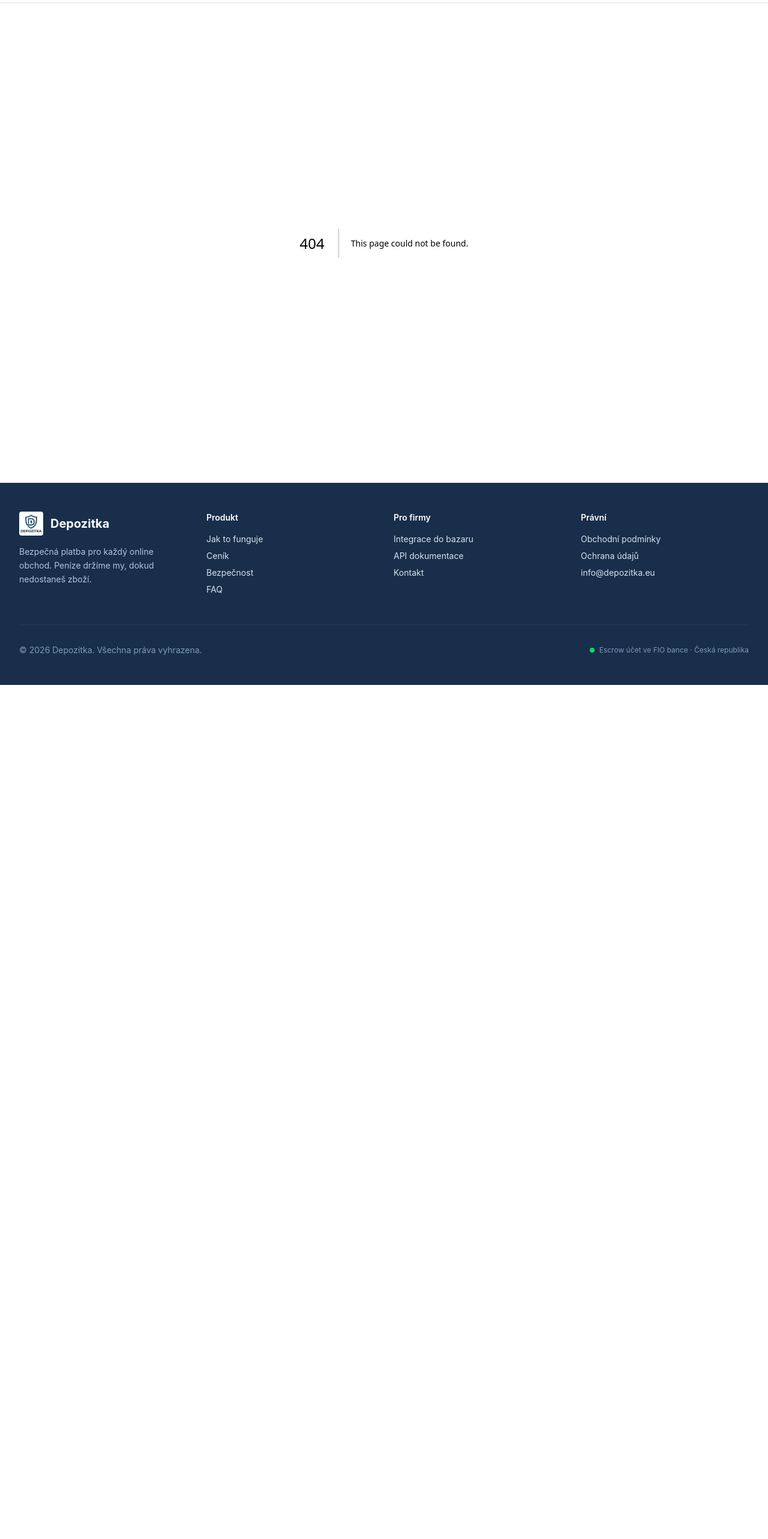
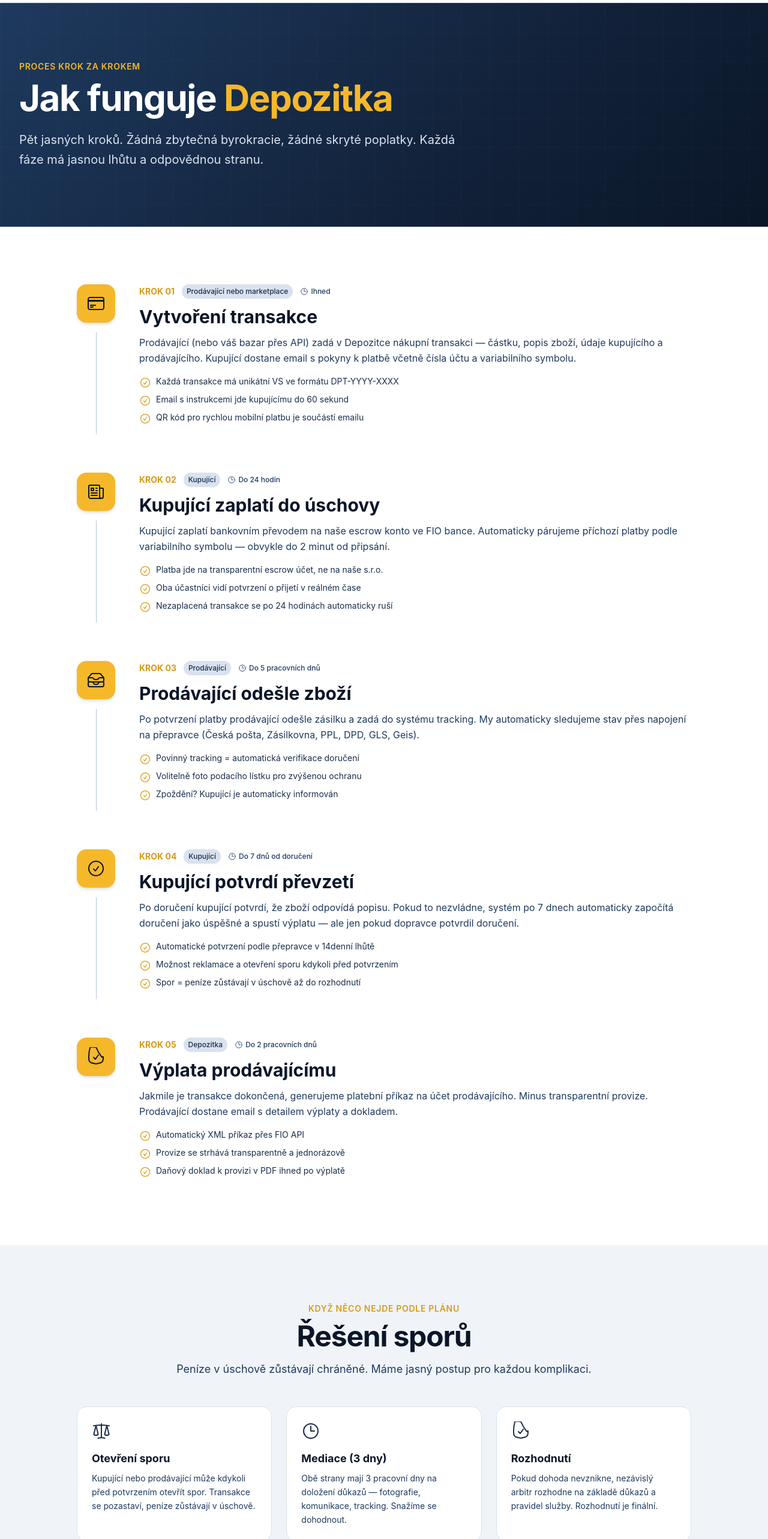
Before and after one commit to Vokurcak68/depozitka-web, a Next.js app: page /jak-to-funguje in a window 1280 px wide. Before the commit this address had no page. Shown: the part 60-2626 px from the top of the page at 60% size. Before the commit the page ends 1202 px from the top, so only its background shows below. Built offline with nearby package versions, Linux system fonts and the light colour scheme.

Commit message:
feat(jak-to-funguje): 5-step process page s lhůtami, rolemi a sekcí sporů

```diff
--- /dev/null
+++ b/src/app/jak-to-funguje/page.tsx
@@ -0,0 +1,228 @@
+import type { Metadata } from "next";
+import Section, { SectionHeader } from "@/components/Section";
+import Button from "@/components/Button";
+import {
+  CreditCard,
+  Package,
+  CheckCircle,
+  Bank,
+  Clock,
+  ShieldCheck,
+  ArrowRight,
+  Scale,
+} from "@/components/Icons";
+
+export const metadata: Metadata = {
+  title: "Jak to funguje",
+  description:
+    "Podrobný popis escrow procesu Depozitka — od zadání transakce přes platbu, odeslání a potvrzení převzetí až po výplatu prodávajícímu.",
+};
+
+const steps = [
+  {
+    num: "01",
+    icon: CreditCard,
+    title: "Vytvoření transakce",
+    role: "Prodávající nebo marketplace",
+    time: "Ihned",
+    desc: "Prodávající (nebo váš bazar přes API) zadá v Depozitce nákupní transakci — částku, popis zboží, údaje kupujícího a prodávajícího. Kupující dostane email s pokyny k platbě včetně čísla účtu a variabilního symbolu.",
+    details: [
+      "Každá transakce má unikátní VS ve formátu DPT-YYYY-XXXX",
+      "Email s instrukcemi jde kupujícímu do 60 sekund",
+      "QR kód pro rychlou mobilní platbu je součástí emailu",
+    ],
+  },
+  {
+    num: "02",
+    icon: Bank,
+    title: "Kupující zaplatí do úschovy",
+    role: "Kupující",
+    time: "Do 24 hodin",
+    desc: "Kupující zaplatí bankovním převodem na naše escrow konto ve FIO bance. Automaticky párujeme příchozí platby podle variabilního symbolu — obvykle do 2 minut od připsání.",
+    details: [
+      "Platba jde na transparentní escrow účet, ne na naše s.r.o.",
+      "Oba účastníci vidí potvrzení o přijetí v reálném čase",
+      "Nezaplacená transakce se po 24 hodinách automaticky ruší",
+    ],
+  },
+  {
+    num: "03",
+    icon: Package,
+    title: "Prodávající odešle zboží",
+    role: "Prodávající",
+    time: "Do 5 pracovních dnů",
+    desc: "Po potvrzení platby prodávající odešle zásilku a zadá do systému tracking. My automaticky sledujeme stav přes napojení na přepravce (Česká pošta, Zásilkovna, PPL, DPD, GLS, Geis).",
+    details: [
+      "Povinný tracking = automatická verifikace doručení",
+      "Volitelně foto podacího lístku pro zvýšenou ochranu",
+      "Zpoždění? Kupující je automaticky informován",
+    ],
+  },
+  {
+    num: "04",
+    icon: CheckCircle,
+    title: "Kupující potvrdí převzetí",
+    role: "Kupující",
+    time: "Do 7 dnů od doručení",
+    desc: "Po doručení kupující potvrdí, že zboží odpovídá popisu. Pokud to nezvládne, systém po 7 dnech automaticky započítá doručení jako úspěšné a spustí výplatu — ale jen pokud dopravce potvrdil doručení.",
+    details: [
+      "Automatické potvrzení podle přepravce v 14denní lhůtě",
+      "Možnost reklamace a otevření sporu kdykoli před potvrzením",
+      "Spor = peníze zůstávají v úschově až do rozhodnutí",
+    ],
+  },
+  {
+    num: "05",
+    icon: ShieldCheck,
+    title: "Výplata prodávajícímu",
+    role: "Depozitka",
+    time: "Do 2 pracovních dnů",
+    desc: "Jakmile je transakce dokončená, generujeme platební příkaz na účet prodávajícího. Minus transparentní provize. Prodávající dostane email s detailem výplaty a dokladem.",
+    details: [
+      "Automatický XML příkaz přes FIO API",
+      "Provize se strhává transparentně a jednorázově",
+      "Daňový doklad k provizi v PDF ihned po výplatě",
+    ],
+  },
+];
+
+export default function JakToFungujePage() {
+  return (
+    <>
+      {/* HERO */}
+      <section className="bg-navy-gradient text-white relative overflow-hidden">
+        <div className="absolute inset-0 bg-grid opacity-40" />
+        <div className="relative mx-auto max-w-7xl px-4 sm:px-6 lg:px-8 py-20 sm:py-24">
+          <div className="max-w-3xl">
+            <p className="text-sm font-semibold uppercase tracking-wider mb-3 text-gold-400">
+              Proces krok za krokem
+            </p>
+            <h1 className="text-4xl sm:text-5xl lg:text-6xl font-bold tracking-tight mb-6">
+              Jak funguje <span className="text-gold-400">Depozitka</span>
+            </h1>
+            <p className="text-lg sm:text-xl text-navy-100 leading-relaxed">
+              Pět jasných kroků. Žádná zbytečná byrokracie, žádné skryté
+              poplatky. Každá fáze má jasnou lhůtu a odpovědnou stranu.
+            </p>
+          </div>
+        </div>
+      </section>
+
+      {/* STEPS */}
+      <Section bg="white">
+        <div className="space-y-16 max-w-5xl mx-auto">
+          {steps.map((step, idx) => (
+            <div key={step.num} className="relative">
+              {idx < steps.length - 1 && (
+                <div
+                  className="hidden md:block absolute left-8 top-20 bottom-0 w-px bg-navy-200"
+                  aria-hidden="true"
+                />
+              )}
+              <div className="flex gap-6 md:gap-10">
+                <div className="flex-shrink-0">
+                  <div className="h-16 w-16 rounded-2xl bg-gold-400 flex items-center justify-center shadow-md">
+                    <step.icon className="h-8 w-8 text-navy-900" />
+                  </div>
+                </div>
+                <div className="flex-1 pb-4">
+                  <div className="flex flex-wrap items-center gap-3 mb-3">
+                    <span className="text-sm font-bold text-gold-500">
+                      KROK {step.num}
+                    </span>
+                    <span className="text-xs font-medium px-2 py-1 rounded-full bg-navy-100 text-navy-700">
+                      {step.role}
+                    </span>
+                    <span className="inline-flex items-center gap-1 text-xs font-medium text-navy-600">
+                      <Clock className="h-3.5 w-3.5" />
+                      {step.time}
+                    </span>
+                  </div>
+                  <h2 className="text-2xl sm:text-3xl font-bold text-navy-900 mb-3">
+                    {step.title}
+                  </h2>
+                  <p className="text-navy-600 leading-relaxed mb-4">
+                    {step.desc}
+                  </p>
+                  <ul className="space-y-2">
+                    {step.details.map((d) => (
+                      <li
+                        key={d}
+                        className="flex items-start gap-2 text-sm text-navy-700"
+                      >
+                        <CheckCircle className="h-5 w-5 text-gold-500 flex-shrink-0 mt-0.5" />
+                        <span>{d}</span>
+                      </li>
+                    ))}
+                  </ul>
+                </div>
+              </div>
+            </div>
+          ))}
+        </div>
+      </Section>
+
+      {/* DISPUTES */}
+      <Section bg="gray">
+        <SectionHeader
+          eyebrow="Když něco nejde podle plánu"
+          title="Řešení sporů"
+          subtitle="Peníze v úschově zůstávají chráněné. Máme jasný postup pro každou komplikaci."
+        />
+        <div className="grid grid-cols-1 md:grid-cols-3 gap-6 max-w-5xl mx-auto">
+          <div className="bg-white rounded-2xl p-6 border border-navy-100">
+            <Scale className="h-8 w-8 text-navy-700 mb-4" />
+            <h3 className="text-lg font-bold text-navy-900 mb-2">
+              Otevření sporu
+            </h3>
+            <p className="text-sm text-navy-600 leading-relaxed">
+              Kupující nebo prodávající může kdykoli před potvrzením
+              otevřít spor. Transakce se pozastaví, peníze zůstávají v
+              úschově.
+            </p>
+          </div>
+          <div className="bg-white rounded-2xl p-6 border border-navy-100">
+            <Clock className="h-8 w-8 text-navy-700 mb-4" />
+            <h3 className="text-lg font-bold text-navy-900 mb-2">
+              Mediace (3 dny)
+            </h3>
+            <p className="text-sm text-navy-600 leading-relaxed">
+              Obě strany mají 3 pracovní dny na doložení důkazů —
+              fotografie, komunikace, tracking. Snažíme se dohodnout.
+            </p>
+          </div>
+          <div className="bg-white rounded-2xl p-6 border border-navy-100">
+            <ShieldCheck className="h-8 w-8 text-navy-700 mb-4" />
+            <h3 className="text-lg font-bold text-navy-900 mb-2">
+              Rozhodnutí
+            </h3>
+            <p className="text-sm text-navy-600 leading-relaxed">
+              Pokud dohoda nevznikne, nezávislý arbitr rozhodne na základě
+              důkazů a pravidel služby. Rozhodnutí je finální.
+            </p>
+          </div>
+        </div>
+      </Section>
+
+      {/* CTA */}
+      <Section bg="navy">
+        <div className="text-center max-w-2xl mx-auto">
+          <h2 className="text-3xl sm:text-4xl font-bold text-white mb-4">
+            Jasný proces, férové lhůty
+          </h2>
+          <p className="text-lg text-navy-100 mb-8">
+            Podívejte se na ceník nebo začněte rovnou s integrací.
+          </p>
+          <div className="flex flex-col sm:flex-row gap-4 justify-center">
+            <Button href="/cenik" variant="primary" size="lg">
+              Ceník <ArrowRight className="h-5 w-5" />
+            </Button>
+            <Button href="/pro-provozovatele" variant="outline" size="lg">
+              Pro marketplace
+            </Button>
+          </div>
+        </div>
+      </Section>
+    </>
+  );
+}
```
